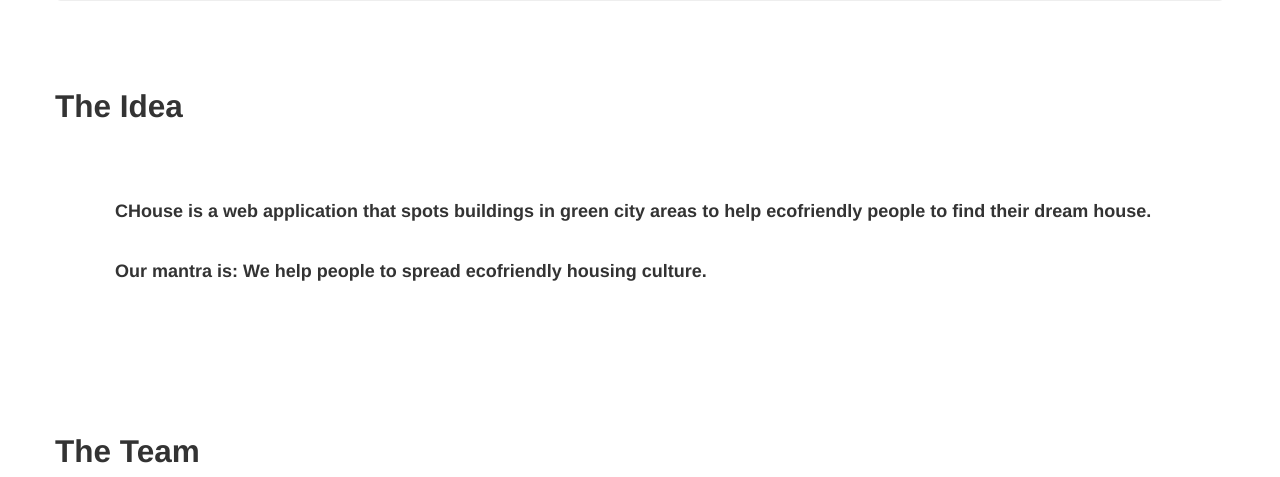
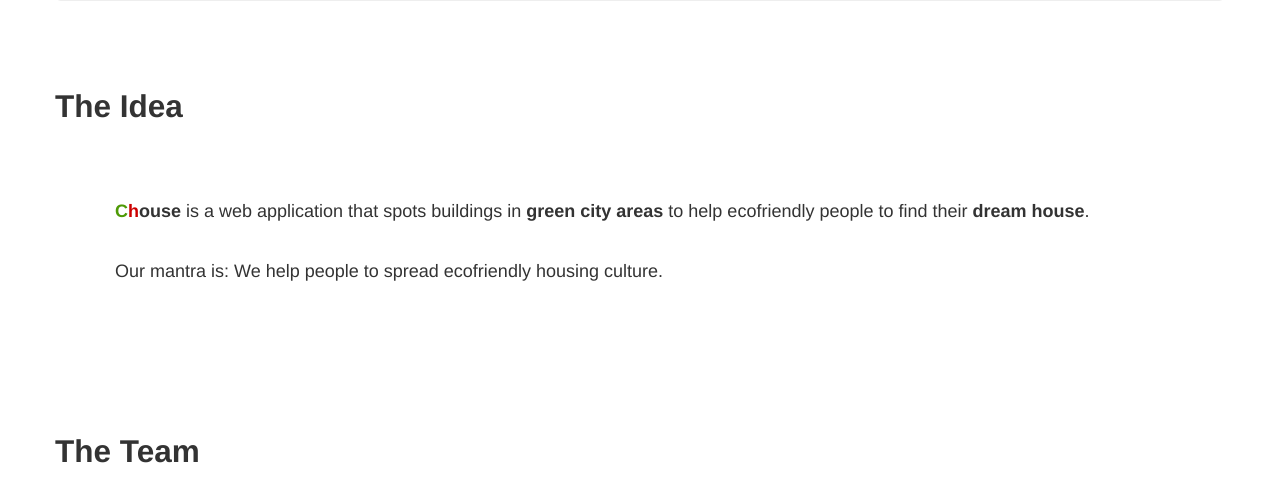
Before and after one commit to koalalorenzo/dhouse, a Flask app: page / in a window 1280 px wide. Shown: the part 574-1051 px from the top of the page. Run offline with Flask 2, Linux system fonts and the light colour scheme; parts of the project's set-up code (start-up, migrations or seed data) failed here and were passed over; some libraries are stand-ins or nearby versions.

Commit message:
Improved colours

```diff
--- a/templates/homepage.html
+++ b/templates/homepage.html
@@ -19,7 +19,7 @@
     <div>
         <h2>The Idea</h2>
         <div class="hero-unit" style="background-color: transparent;">
-            <b>CHouse is a web application that spots buildings in <b>green city areas</b> to help ecofriendly people to find their <b>dream house</b>.<br/><br/>
+            <b><span style="color: #4e9a06">C</span><span style="color: #cc0000;">h</span>ouse</b> is a web application that spots buildings in <b>green city areas</b> to help ecofriendly people to find their <b>dream house</b>.<br/><br/>
             Our mantra is: We help people  to spread ecofriendly housing culture.
         </div>
     </div>
```
